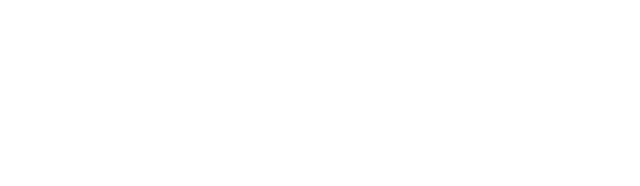
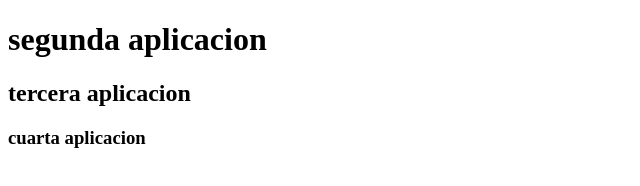
Before and after one commit to juanpablo5sdf/grupo1, a plain HTML site: page index.html in a window 1280 px wide. Shown: the whole page, without its empty margins (0-640 px from the left). Drawn offline with Linux system fonts and the light colour scheme.

Commit message:
tercer cambio

```diff
--- a/index.html
+++ b/index.html
@@ -7,6 +7,10 @@
     <title>Document</title>
 </head>
 <body>
+     <h1>segunda aplicacion</h1>
+     <h2>tercera aplicacion</h2>
+     <h3>cuarta aplicacion</h3>
+
 
 </body>
 </html>
```
